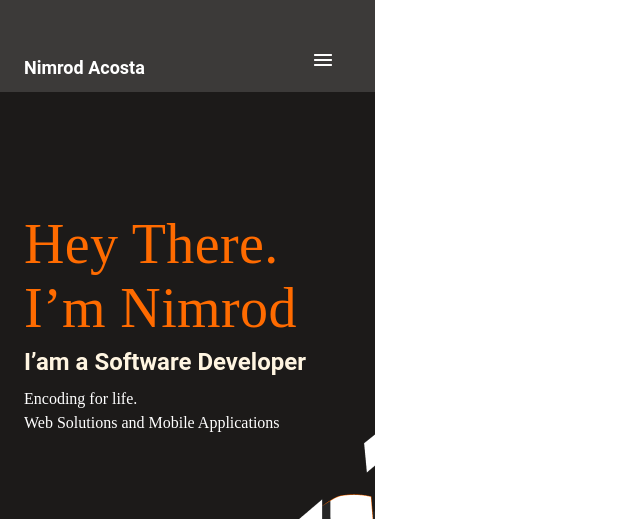
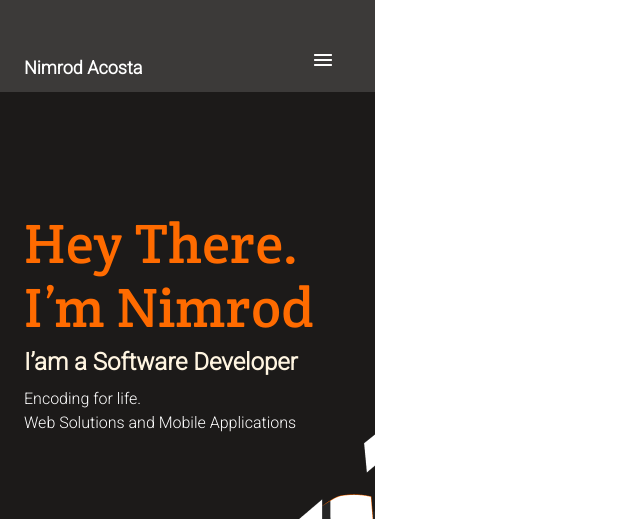
Before and after one commit to nimplay/Microverse_Portfolio, a website: page index.html in a window 1280 px wide. Shown: the top 519 px of the page, without its empty margins (0-640 px from the left). Drawn offline with Linux system fonts and the light colour scheme.

Commit message:
fixing bugs

```diff
--- a/style.css
+++ b/style.css
@@ -1,28 +1,31 @@
-*{
+@import url("https://fonts.googleapis.com/css2?family=Crete+Round&family=Roboto:wght@300&display=swap");
+
+* {
   margin: 0;
   padding: 0;
   box-sizing: border-box;
   scroll-behavior: smooth;
+  font-family: Roboto, sans-serif;
 }
 
-header{
+header {
   position: absolute;
   width: 375px;
   height: 92px;
-  left: 0px;
-  top: 0px;
-  background: #3C3A39;
+  left: 0;
+  top: 0;
+  background: #3c3a39;
 }
 
-.bar2{
+.bar2 {
   position: absolute;
-  left: 0px;
-  right: 0px;
+  left: 0;
+  right: 0;
   top: 44px;
-  bottom: 0px;
+  bottom: 0;
 }
 
-.bar2 .logo{
+.bar2 .logo {
   display: flex;
   flex-direction: row;
   align-items: center;
@@ -34,7 +37,7 @@ header{
   top: calc(50% - 44px/2);
 }
 
-.bar2 .burger{
+.bar2 .burger {
   display: flex;
   flex-direction: row;
   align-items: flex-start;
@@ -47,7 +50,7 @@ header{
   border-radius: 8px;
 }
 
-.bar2 .burger .normalb{
+.bar2 .burger .normalb {
   width: 24px;
   height: 24px;
   flex: none;
@@ -55,7 +58,7 @@ header{
   flex-grow: 0;
 }
 
-.bar2 .burger .union{
+.bar2 .burger .union {
   position: absolute;
   width: 18px;
   height: 12px;
@@ -63,10 +66,10 @@ header{
   top: 6px;
 }
 
-#name{
+#name {
   width: 200px;
   height: 24px;
-  font-family: 'Roboto';
+  font-family: Roboto, sans-serif;
   font-style: normal;
   font-weight: 700;
   font-size: 18px;
@@ -74,13 +77,13 @@ header{
   display: flex;
   align-items: center;
   text-align: center;
-  color: #FFFFFF;
+  color: #ffff;
   flex: none;
   order: 0;
   flex-grow: 0;
 }
 
-.continer{
+.continer {
   display: flex;
   flex-direction: column;
   align-items: flex-start;
@@ -92,60 +95,60 @@ header{
   position: absolute;
   width: 375px;
   height: 590px;
-  left: 0px;
+  left: 0;
   top: 92px;
-  background: #1C1A19;
+  background: #1c1a19;
 }
 
-.continer .title{
+.continer .title {
   width: 327px;
   height: 124px;
-  font-family: 'Crete Round';
+  font-family: "Crete Round", serif;
   font-style: normal;
   font-weight: 400;
   font-size: 56px;
   line-height: 64px;
   letter-spacing: 0.37px;
-  color: #FF6B00;
+  color: #ff6b00;
   flex: none;
   order: 0;
   flex-grow: 0;
 }
 
-.continer .subtitle{
+.continer .subtitle {
   height: 27px;
-  font-family: 'Roboto';
+  font-family: Roboto, serif;
   font-style: normal;
   font-weight: 700;
   font-size: 24px;
   line-height: 32px;
   display: flex;
   align-items: center;
-  color: #FFF5E1;
+  color: #fff5e1;
   flex: none;
   order: 1;
   flex-grow: 0;
 }
 
-.continer .paragraph{
+.continer .paragraph {
   width: 327px;
   height: 123px;
-  font-family: 'Poppins';
+  font-family: Roboto, serif;
   font-style: normal;
   font-weight: 400;
   font-size: 16px;
   line-height: 24px;
-  color: #FFFFFF;
+  color: #ffff;
   flex: none;
   order: 2;
   flex-grow: 0;
 }
 
-.continer .social{
+.continer .social {
   display: flex;
   flex-direction: row;
   align-items: center;
-  padding: 0px;
+  padding: 0;
   width: 200px;
   height: 40px;
   flex: none;
@@ -153,7 +156,7 @@ header{
   flex-grow: 0;
 }
 
-.social #socialimg{
+.social #socialimg {
   display: flex;
   flex-direction: row;
   align-items: flex-start;
@@ -166,7 +169,7 @@ header{
   flex-grow: 0;
 }
 
-#ilustration{
+#ilustration {
   position: absolute;
   left: 60.74%;
   right: -30.09%;
```
